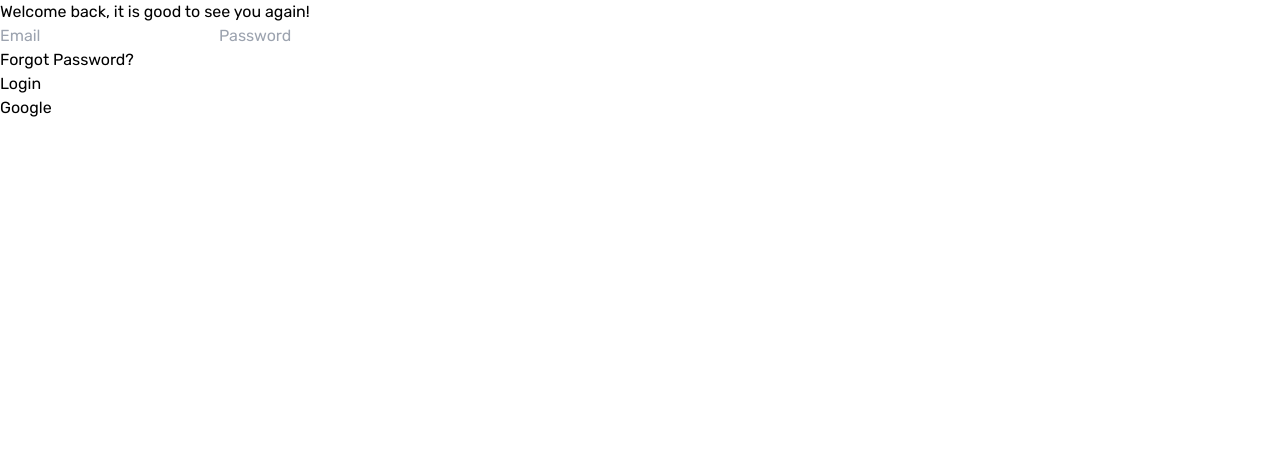
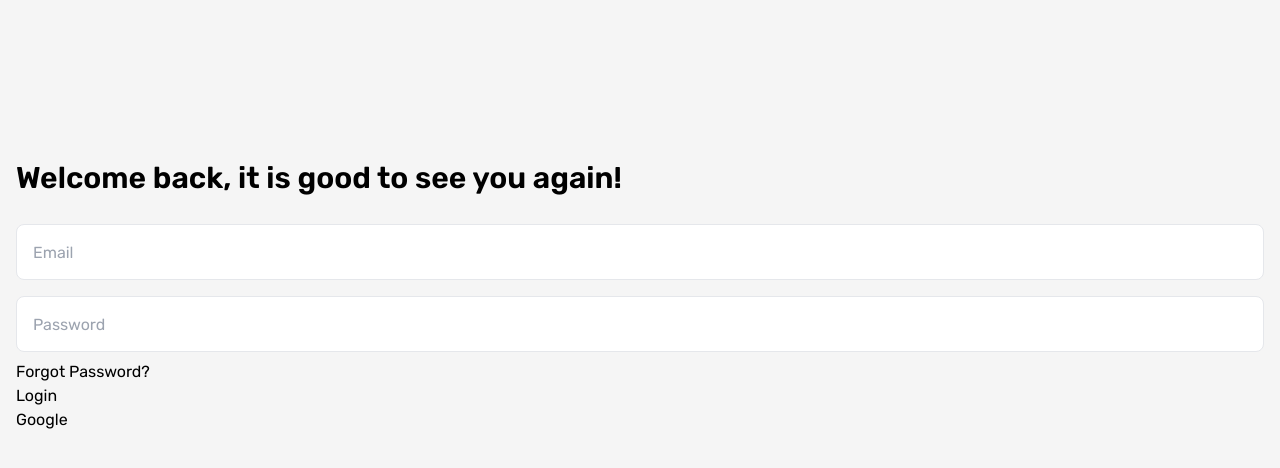
Before and after one commit to krishabbashyal/firebase-task-manager, a Vue app in the folder frontend/: page / in a window 1280 px wide. Shown: the top 468 px of the page. Built offline with nearby package versions, Linux system fonts and the light colour scheme.

Commit message:
added some config and started working on styles

```diff
--- a/frontend/src/App.vue
+++ b/frontend/src/App.vue
@@ -1,13 +1,13 @@
 <template>
-  <div>
-    <h1>Welcome back, it is good to see you again!</h1>
-    <form action="">
-      <input type="email" placeholder="Email">
-      <input type="password" placeholder="Password">
+  <div class = "mt-40 mx-4">
+    <h1 class = 'font-semibold text-3xl'>Welcome back, it is good to see you again!</h1>
+    <form>
+      <input type="email" placeholder="Email" class = "w-full h-14 mt-7 mb-4 border rounded-lg pl-4">
+      <input type="password" placeholder="Password" class = "w-full h-14 mb-2 border rounded-lg pl-4">
       <p>Forgot Password?</p>
       <button>Login</button>
     </form>
-    <form action="">
+    <form>
       <button>Google</button>
     </form>
   </div>
--- a/frontend/src/index.css
+++ b/frontend/src/index.css
@@ -7,5 +7,6 @@
 @layer base {
   html {
     font-family: Rubik, system-ui, sans-serif;
+    background-color: #f5f5f5;
   }
 }
--- a/frontend/tailwind.config.js
+++ b/frontend/tailwind.config.js
@@ -5,6 +5,9 @@ module.exports = {
       extend: {
         fontFamily: {
           Rubik: ["Rubik","sans-serif"],
+        },
+        colors: {
+          'light-gray': "#666666"
         }
       },
   },
```
